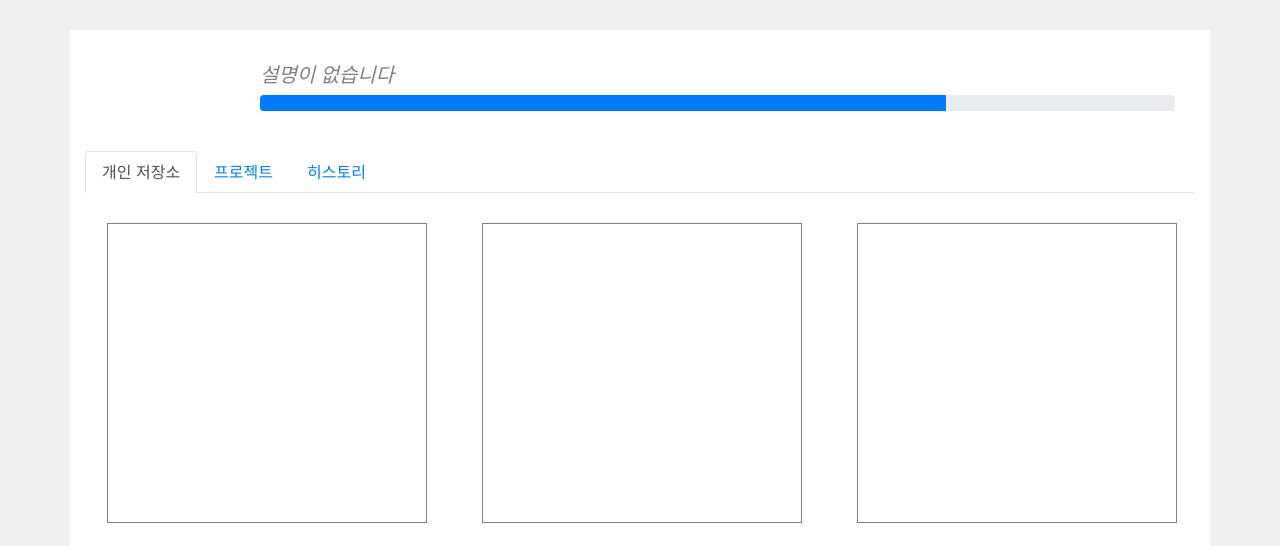
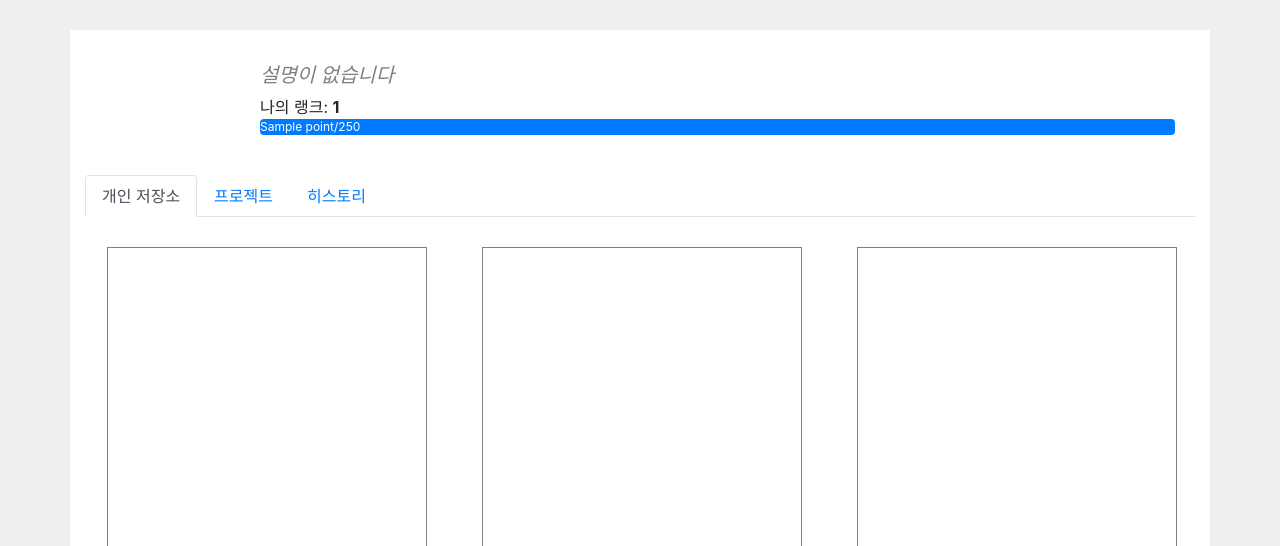
Before and after one commit to 5d-jh/circruit, a Flask app: template app/templates/user/mypage.html in a window 1280 px wide. Shown: the part 63-609 px from the top of the page. Run offline with Flask 2, Linux system fonts and the light colour scheme; the template is opened without the code that fills it: most values are stand-ins (such as "Sample title", 1, 10 or a date in 2020); some libraries are stand-ins or nearby versions.

Commit message:
사용자에게 랭크 표시, 랭크 세분화

```diff
--- a/app/blueprints/modules/__init__.py
+++ b/app/blueprints/modules/__init__.py
@@ -3,3 +3,5 @@ sys.path.append(os.path.dirname(__file__))
 
 from auth_required import auth_required
 from db_required import db_required
+
+from display_rank import display_rank
--- a/app/main.py
+++ b/app/main.py
@@ -7,6 +7,7 @@ from pymongo import MongoClient
 from blueprints import user, project
 from blueprints.modules.api_func import get_gh_user_info
 from blueprints.modules import auth_required
+from modules import display_rank
 
 mongo_client = MongoClient(os.environ["DATABASE_URL"])
 db = mongo_client.circruit
@@ -35,10 +36,14 @@ def index():
 def my_page(user):
     section = request.args.get("section")
 
+    rank, point = display_rank(user["rank"])
+
     return render_template(
         "user/mypage.html",
-        user = user,
-        section = section
+        user=user,
+        section=section,
+        rank=rank,
+        point=int(point)
     )
 
 app.register_blueprint(user.blueprint, url_prefix="/user")
--- a/app/templates/user/mypage.html
+++ b/app/templates/user/mypage.html
@@ -21,8 +21,11 @@
                     {% endif %}
                 </div>
                 <div>
+                    나의 랭크: <b>{{rank}}</b>
+                </div>
+                <div>
                     <div class="progress">
-                        <div class="progress-bar" role="progressbar" style="width: 75%" aria-valuenow="75" aria-valuemin="0" aria-valuemax="100"></div>
+                        <div class="progress-bar" role="progressbar" style="width: {{ (point/250)*100 }}%;" aria-valuenow="{{(point/250)*100}}" aria-valuemin="0" aria-valuemax="100">{{point}}/250</div>
                     </div>
                 </div>
 
```
Also changed, not shown: app/blueprints/modules/display_rank.py (added, +8 -0 lines), README.md.
